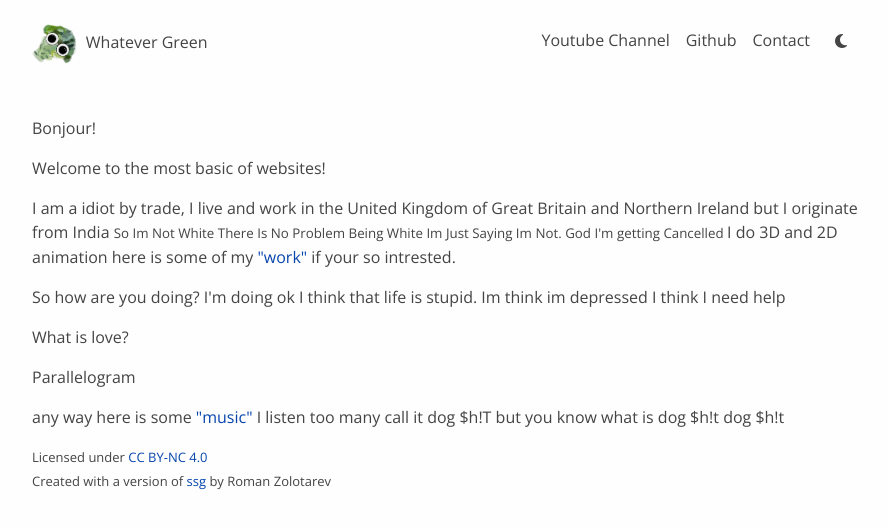
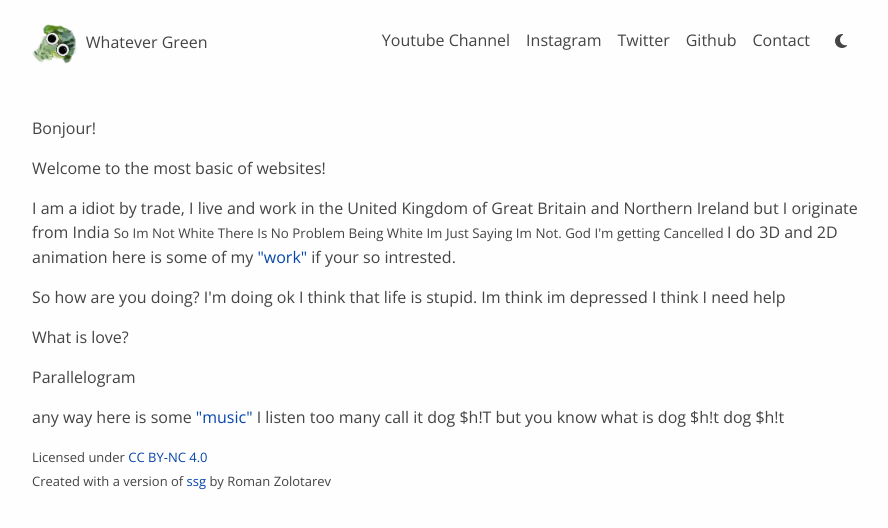
Before and after one commit to Whatever-Green/Whatevergreen.ml, a plain HTML site: page index.html in a window 1280 px wide. Shown: the whole page, without its empty margins (192-1080 px from the left). Drawn offline with nearby package versions, Linux system fonts and the light colour scheme.

Commit message:
Initial commit

```diff
--- a/index.html
+++ b/index.html
@@ -25,7 +25,8 @@
 					<li style="padding: 9px"><a id="darkmodetoggle" class="fas fa-moon" onclick="switchTheme()"></a></li>
 					<li><a href="mailto:wolfgangschannel@mailbox.org">Contact</a></li>
 					<li><a href="https://github.com/Whatever-Green">Github</a></li>
-				<!--	<li><a href="https://twitter.com/notthebeeee">twitter</a></li> -->
+					<li><a href="https://twitter.com/WhateverGreen1">Twitter</a></li>
+					<li><a href="https://www.instagram.com/whatever_green/">Instagram</a></li>
 					<li><a href="https://www.youtube.com/channel/UCmtR9W3UNkRGFcyjw23JkZQ">Youtube Channel</a></li>
 				</ul>
 			</div>
```
